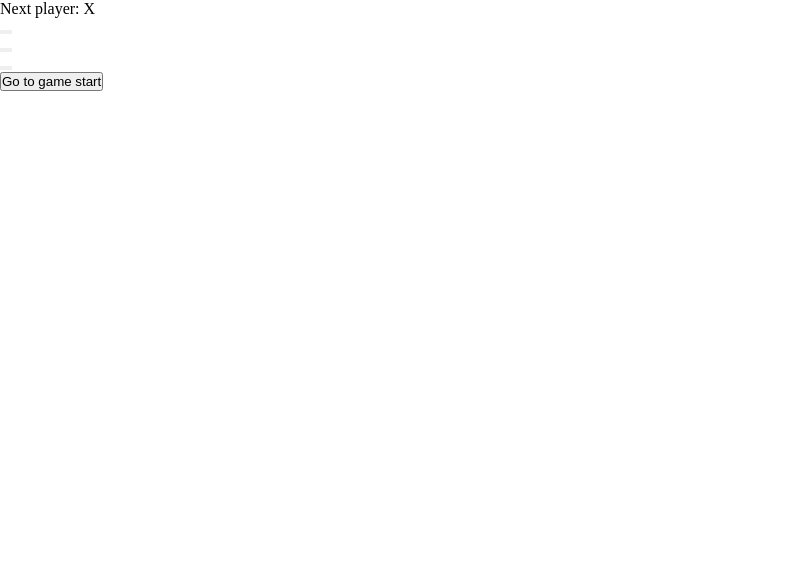
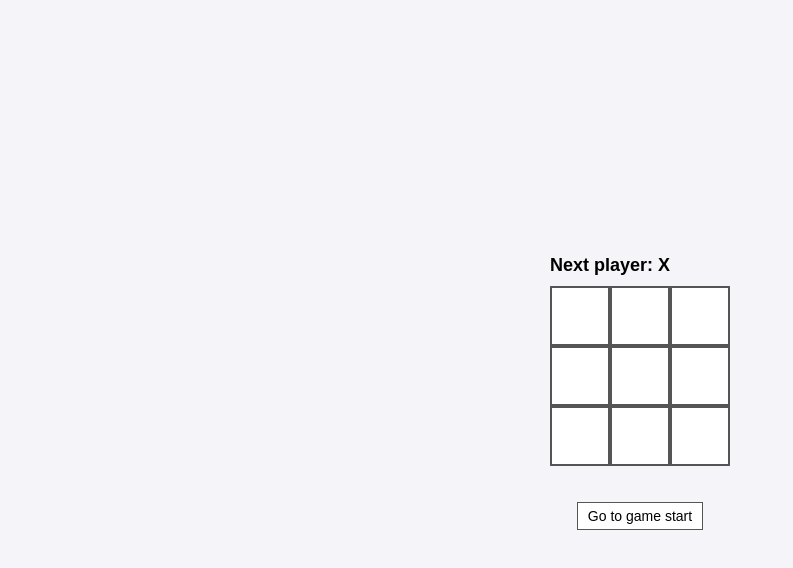
Before and after one commit to FranSanchez160779/demo-vite-react, a React (Vite) app: page / in a window 1280 px wide. Shown: the top 568 px of the page, without its empty margins (0-793 px from the left). Built offline with nearby package versions, Linux system fonts and the light colour scheme.

Commit message:
nuevo index.css

```diff
--- a/src/index.css
+++ b/src/index.css
@@ -1,5 +1,78 @@
-* {
-padding: 0;
-margin: 0;
-box-sizing:border-box
+/* index.css */
+
+/* Estilo global para centrar todo */
+body {
+  display: flex;
+  justify-content: center;
+  align-items: center;
+  height: 100vh;
+  margin: 0;
+  font-family: Arial, sans-serif;
+  background-color: #f4f4f9; /* Fondo claro */
 }
+
+/* Contenedor principal del juego */
+.game {
+  display: flex;
+  flex-direction: column;
+  align-items: center;
+  gap: 20px; /* Espaciado entre el tablero y la información */
+}
+
+/* Tablero del juego */
+.board-row {
+  display: flex;
+}
+
+/* Botones cuadrados */
+.square {
+  width: 60px;
+  height: 60px;
+  background-color: white;
+  border: 2px solid #555;
+  font-size: 24px;
+  font-weight: bold;
+  text-align: center;
+  line-height: 60px;
+  cursor: pointer;
+  transition: background-color 0.2s ease;
+}
+
+.square:hover {
+  background-color: #ddd; /* Efecto hover */
+}
+
+/* Información del juego */
+.game-info {
+  text-align: center;
+}
+
+.game-info ol {
+  padding: 0;
+  list-style: none;
+}
+
+.game-info li {
+  margin: 5px 0;
+}
+
+.game-info button {
+  padding: 5px 10px;
+  font-size: 14px;
+  cursor: pointer;
+  border: 1px solid #555;
+  background-color: #fff;
+  transition: background-color 0.2s ease, color 0.2s ease;
+}
+
+.game-info button:hover {
+  background-color: #555;
+  color: white;
+}
+
+/* Estado del juego */
+.status {
+  margin-bottom: 10px;
+  font-size: 18px;
+  font-weight: bold;
+}
```
